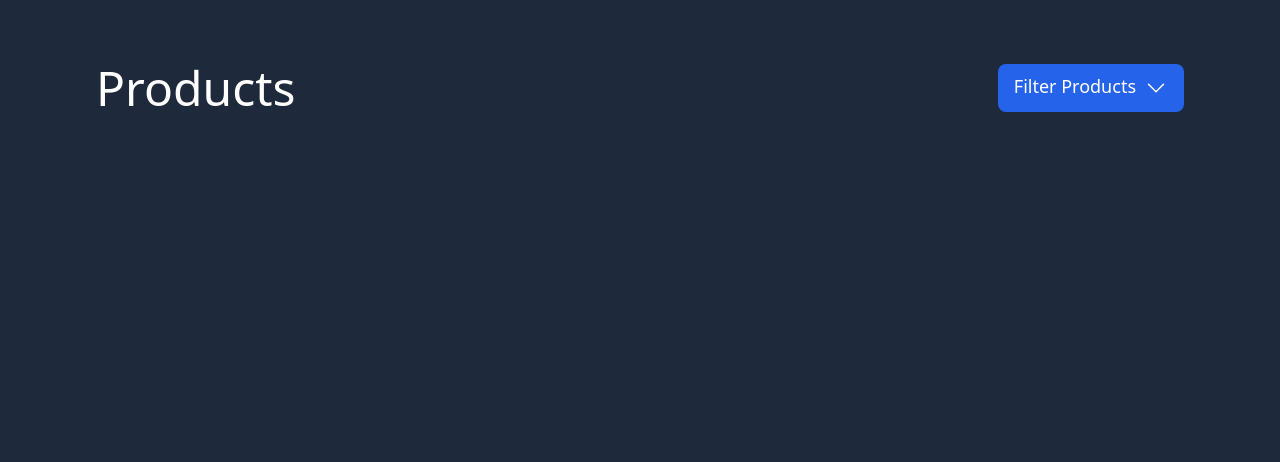
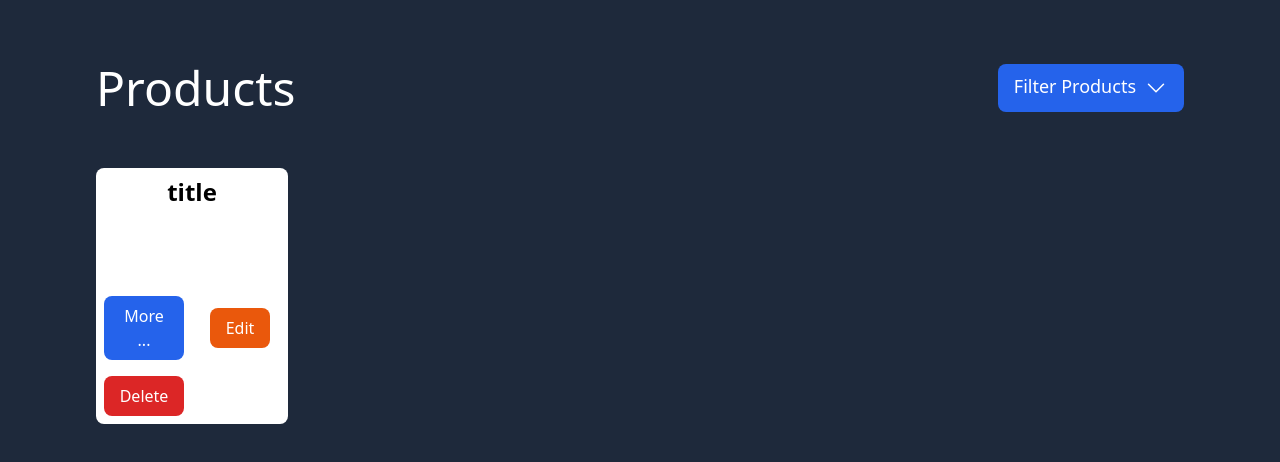
Before and after one commit to sajjad-moeini/kish-task, a React (Create React App) app: page / in a window 1280 px wide. Shown: the top 462 px of the page. Built offline with nearby package versions, Linux system fonts and the light colour scheme.

Commit message:
add product box ui

```diff
--- a/src/App.tsx
+++ b/src/App.tsx
@@ -1,18 +1,19 @@
 import "./App.css";
 import FilterProductsDropDown from "./components/FilterProductsDropDown";
-
+import ProductBox from "./components/ProductBox";
 
 function App() {
-
-
-
   return (
     <div className="h-screen w-full bg-slate-800 px-4 md:px-16 lg:px-24 py-[5%]">
       <div className="flex justify-between">
         <div className="text-white text-xl md:text-3xl lg:text-5xl">
           Products
         </div>
-        <FilterProductsDropDown/>
+        <FilterProductsDropDown />
+      </div>
+
+      <div className="grid grid-cols-1 md:grid-cols-3 lg:grid-cols-4 xl:grid-cols-5 mx-auto my-14 gap-8">
+     <ProductBox/>
       </div>
     </div>
   );
--- /dev/null
+++ b/src/components/ProductBox.tsx
@@ -0,0 +1,32 @@
+import React from 'react'
+
+function ProductBox() {
+  return (
+       <div className="w-full mx-auto flex justify-center items-center">
+          <div className="bg-white w-64 h-64 mx-auto rounded-lg p-2 flex flex-col justify-between items-center">
+            <div className="text-center text-black text-lg md:text-xl lg:text-2xl font-semibold">
+              title
+            </div>
+            <div className="grid grid-cols-2 gap-4">
+              <div className="flex justify-center items-center">
+                <button className="text-white px-4 py-2 bg-blue-600 rounded-lg">
+                  More ...
+                </button>
+              </div>
+              <div className="flex justify-center items-center">
+                <button className="text-white px-4 py-2 bg-orange-600 rounded-lg">
+                  Edit
+                </button>
+              </div>
+              <div className="flex justify-center items-center">
+                <button className="text-white px-4 py-2 bg-red-600 rounded-lg">
+                  Delete
+                </button>
+              </div>
+            </div>
+          </div>
+        </div>
+  )
+}
+
+export default ProductBox
```
